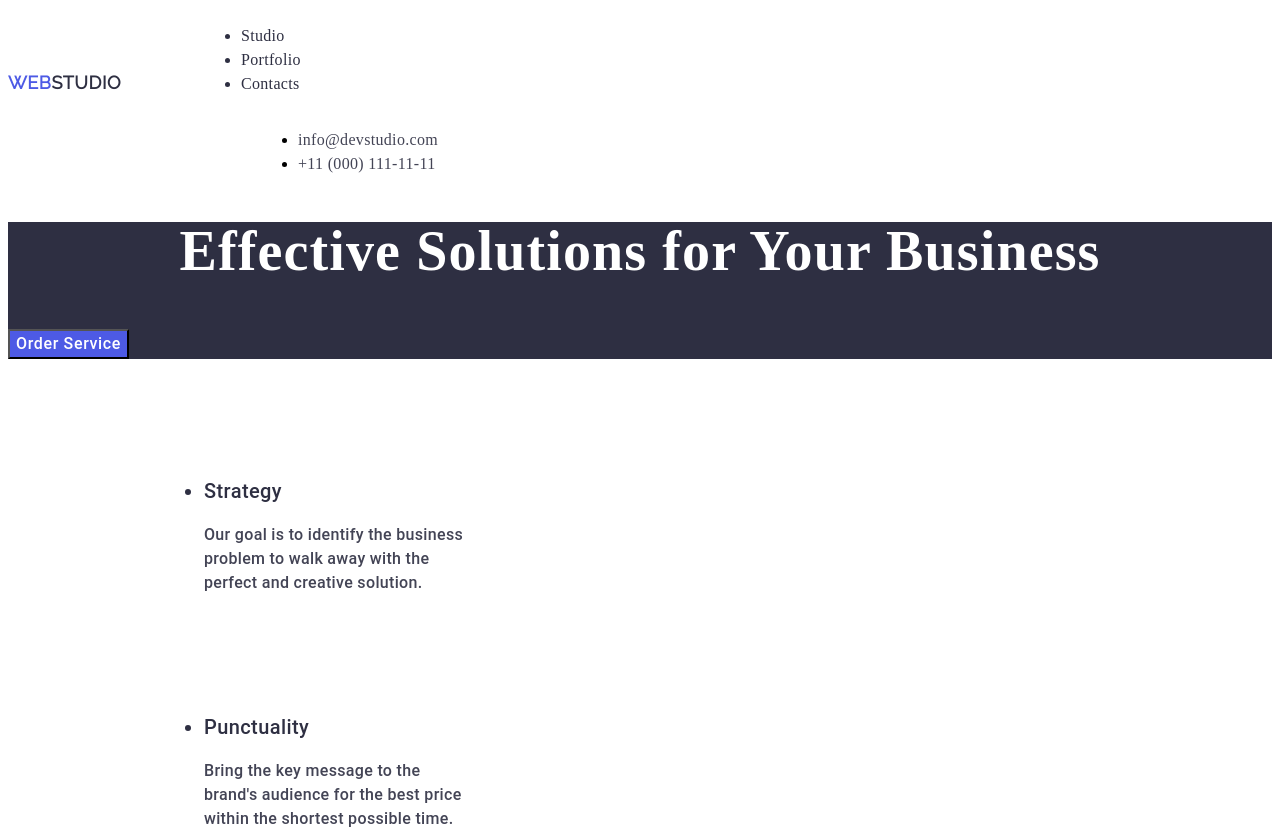
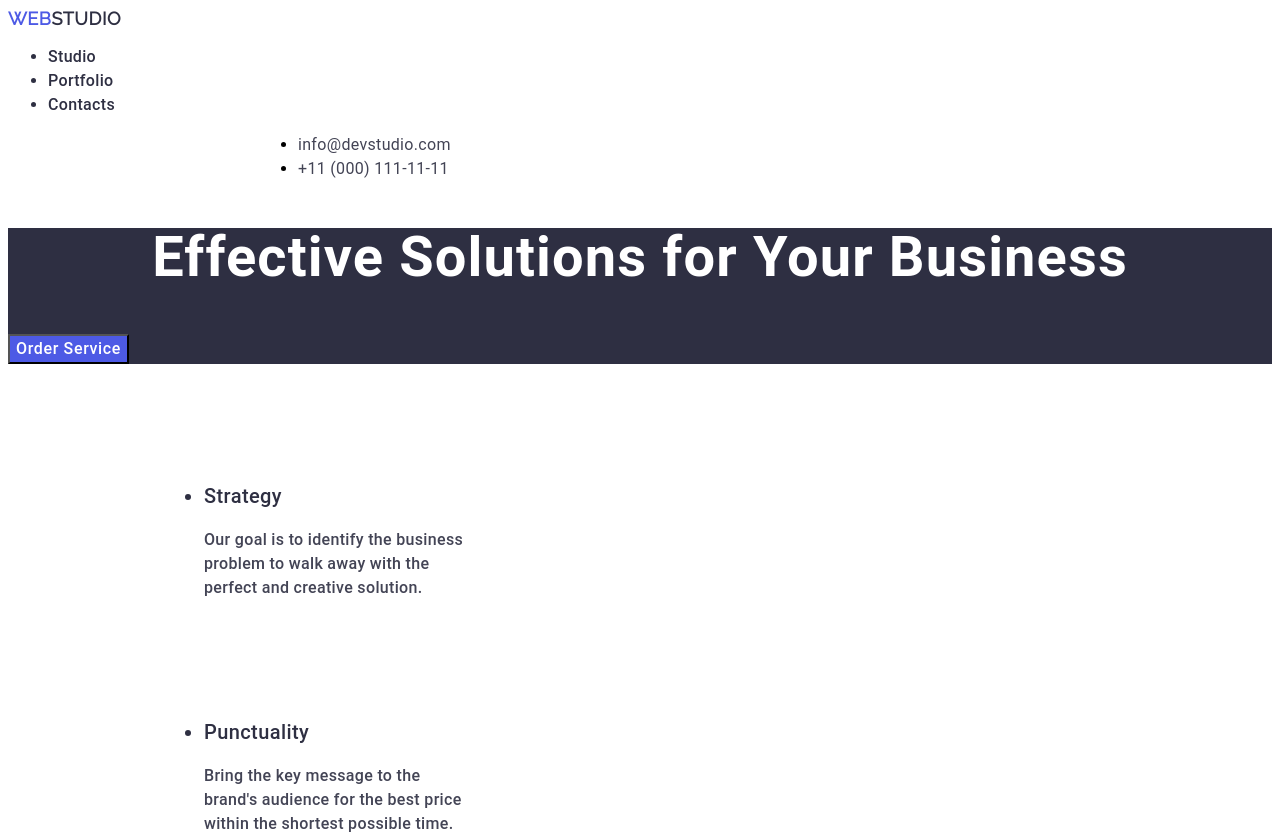
Before and after one commit to MichaelKedyk/goit-markup-hw-02, a plain HTML site: page index.html in a window 1280 px wide. Shown: the top 839 px of the page. Drawn offline with Linux system fonts and the light colour scheme.

Commit message:
update11

```diff
--- a/css/styles.css
+++ b/css/styles.css
@@ -1,7 +1,9 @@
-.header-main{
+
+body{
+    font-family: Roboto, sans-serif;
+    background-color: #FFFFFF;
 
 }
-
 .header-logo{
     color:#4D5AE5;
     font-family: Raleway, sans-serif;
@@ -36,7 +38,6 @@
 }
 
 .header-list{
-    display: inline-block;
     margin-right: 0;
 }
 
@@ -91,8 +92,6 @@
 
 .first-section{
     background-color: #2e2f42 ;
-    flex-shrink: 0;
-    margin-top: 0;
     justify-content: center;
 }
 
--- a/index.html
+++ b/index.html
@@ -17,11 +17,6 @@
       href="https://fonts.googleapis.com/css2?family=Montserrat:ital,wght@0,400;1,700&display=swap"
       rel="stylesheet"
     />
-    <style>
-      body {
-        font-family: Roboto, sans-serif color=#434455 background-color=#FFFFFF;
-      }
-    </style>
   </head>
   <body>
     <header class="header-main">
```
